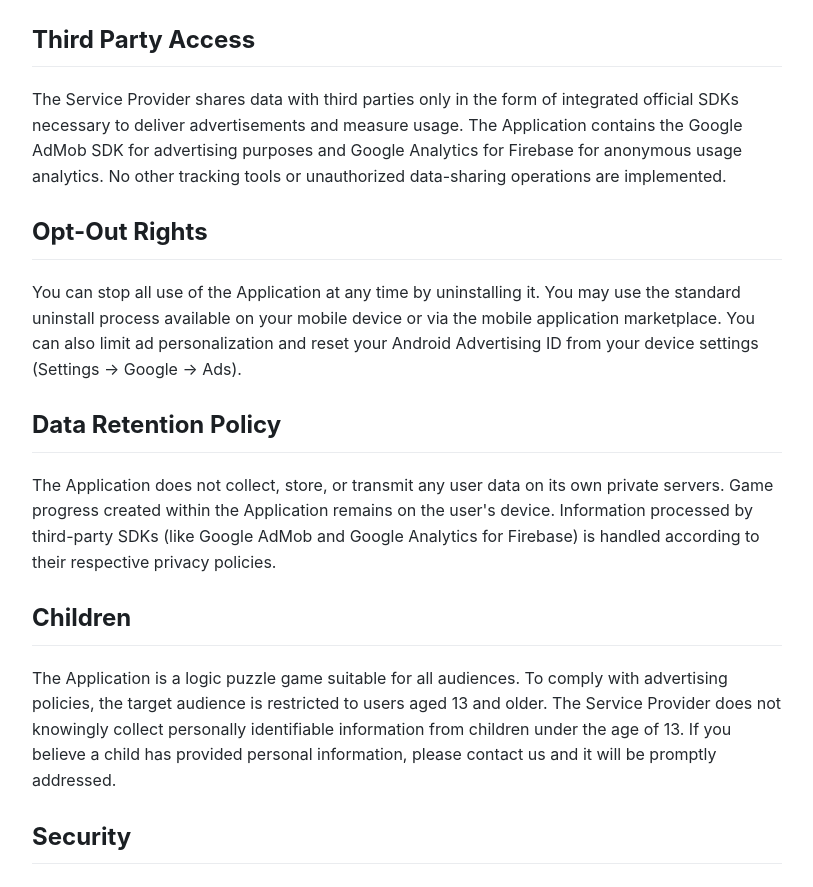
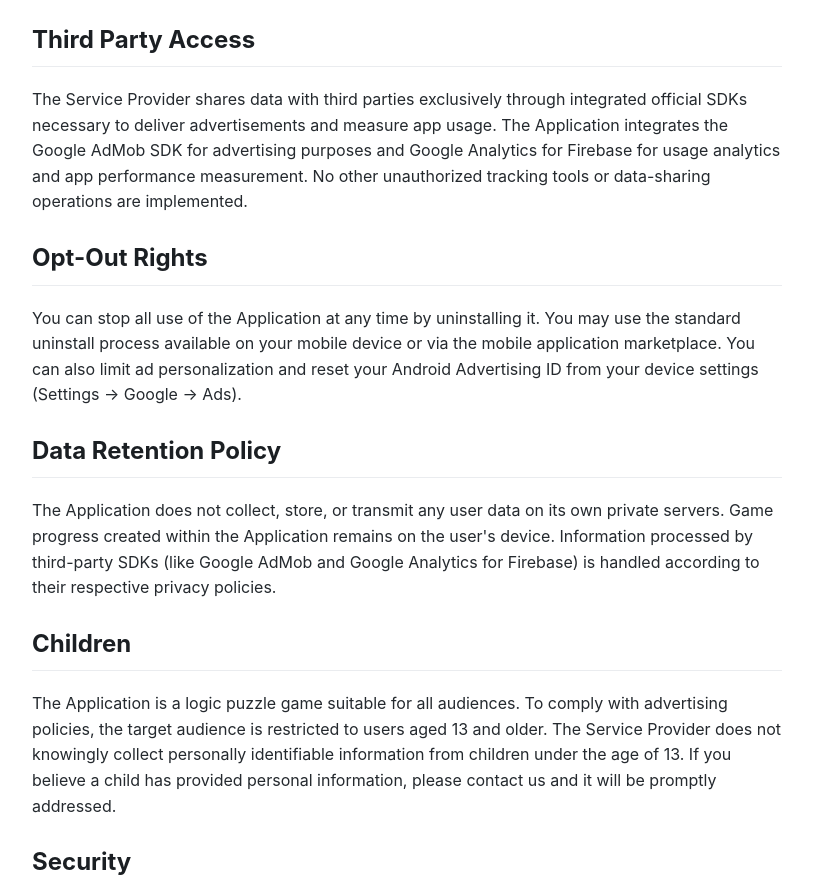
Before and after one commit to makkia/makkia.github.io, a plain HTML site: page privacy-policy-botanyx.html in a window 1280 px wide. Shown: the part 817-1704 px from the top of the page, without its empty margins (233-1046 px from the left). Drawn offline with Linux system fonts and the light colour scheme.

Commit message:
Clarify third-party access data sharing policy
Updated wording for clarity regarding third-party data sharing.

```diff
--- a/privacy-policy-botanyx.html
+++ b/privacy-policy-botanyx.html
@@ -71,7 +71,7 @@
 </ul>
 
 <h2 id="third-party-access">Third Party Access</h2>
-<p>The Service Provider shares data with third parties only in the form of integrated official SDKs necessary to deliver advertisements and measure usage. The Application contains the Google AdMob SDK for advertising purposes and Google Analytics for Firebase for anonymous usage analytics. No other tracking tools or unauthorized data-sharing operations are implemented.</p>
+<p>The Service Provider shares data with third parties exclusively through integrated official SDKs necessary to deliver advertisements and measure app usage. The Application integrates the Google AdMob SDK for advertising purposes and Google Analytics for Firebase for usage analytics and app performance measurement. No other unauthorized tracking tools or data-sharing operations are implemented.</p>
 
 <h2 id="opt-out-rights">Opt-Out Rights</h2>
 <p>You can stop all use of the Application at any time by uninstalling it. You may use the standard uninstall process available on your mobile device or via the mobile application marketplace. You can also limit ad personalization and reset your Android Advertising ID from your device settings (Settings &rarr; Google &rarr; Ads).</p>
```
